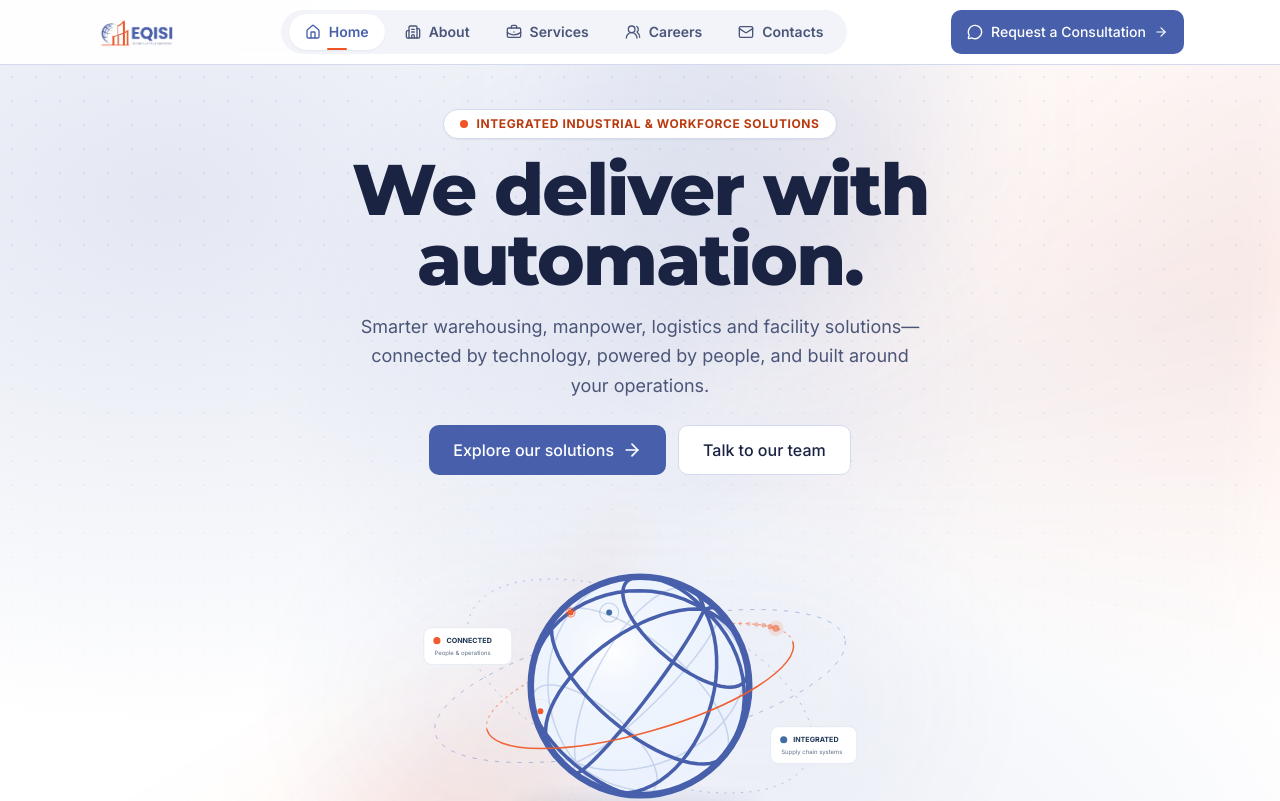
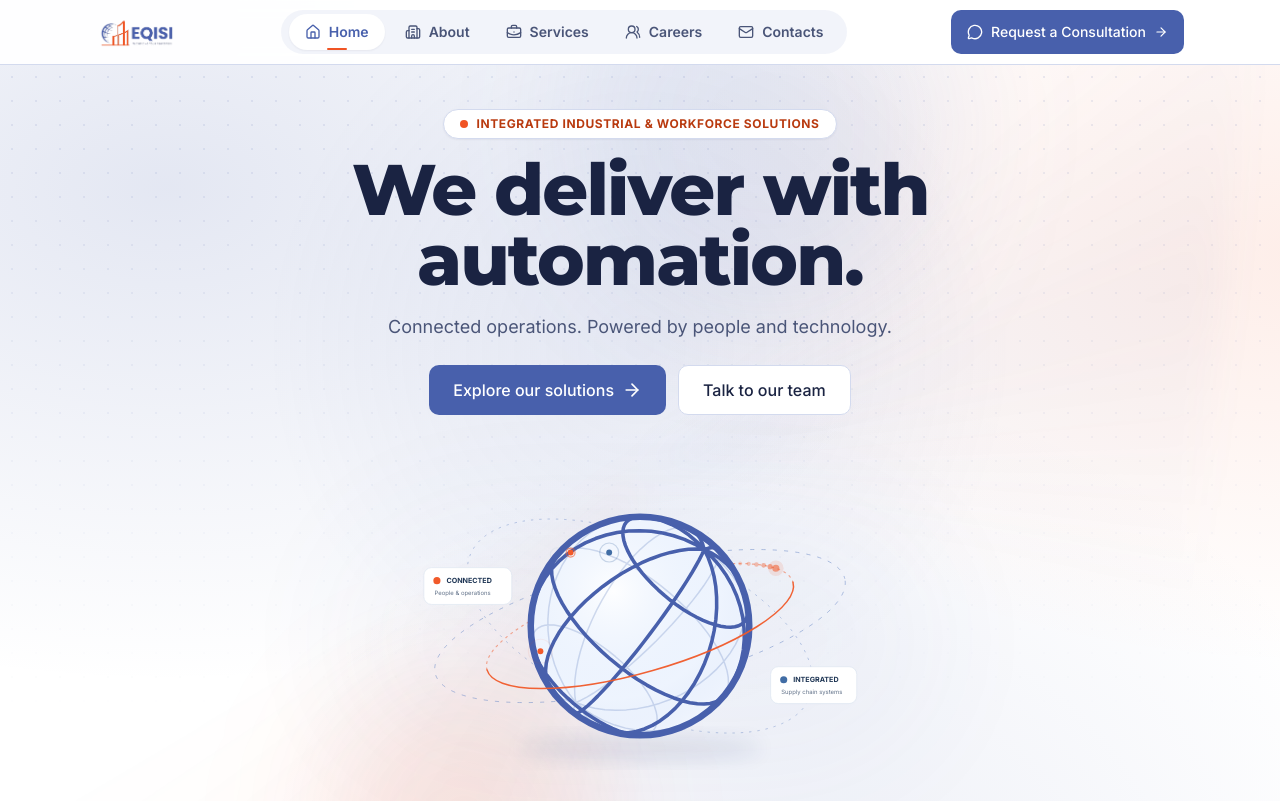
Before and after one commit to isturiscedrick/EQISI, a React (Vite) app in the folder vite-react-template/: page / in a window 1280 px wide. Shown: the top 801 px of the page. Built offline with nearby package versions, Linux system fonts and the light colour scheme.

Commit message:
Tighten homepage hero copy to match concise page-wide hero style

```diff
--- a/vite-react-template/src/pages/HomePage.tsx
+++ b/vite-react-template/src/pages/HomePage.tsx
@@ -38,7 +38,7 @@ export function Component() {
         centered
         eyebrow="Integrated Industrial & Workforce Solutions"
         title={<>We deliver with<br className="hidden sm:block" /> automation.</>}
-        description="Smarter warehousing, manpower, logistics and facility solutions—connected by technology, powered by people, and built around your operations."
+        description="Connected operations. Powered by people and technology."
         actions={
           <>
             <Link to="/services" className={buttonStyles({ size: 'lg' })}>
```
